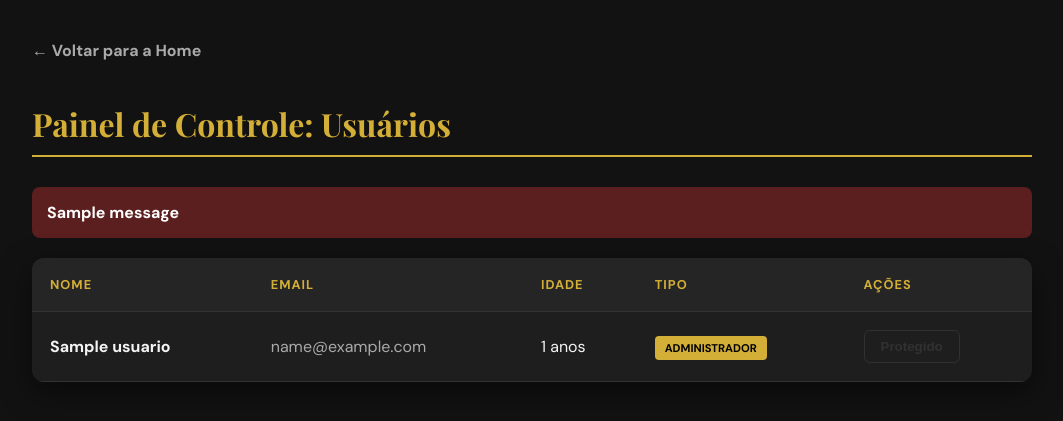
After one commit to Brunolmf/TP1_EngSoftware, a Flask app: page /admin/usuarios in a window 1280 px wide. The commit adds this page. Shown: the top 421 px of the page, without its empty margins (108-1171 px from the left). Run offline with Flask 3, Linux system fonts and the light colour scheme; the visitor is signed in with stand-in values (Sample User, id 1); tables that the repository leaves empty hold one stand-in row (values such as "Sample post"); one stand-in notice (Sample message) is shown.

Commit message:
adiciona pagina de controle de usuarios

```diff
--- a/src/app.py
+++ b/src/app.py
@@ -231,5 +231,46 @@ def avaliar_bar(bar_id):
 
     return redirect(url_for('detalhes_bar', bar_id=bar_id))
 
+@app.route('/admin/usuarios')
+def admin_usuarios():
+    if 'usuario_id' not in session:
+        return redirect(url_for('acesso'))
+
+    usuario_logado = Usuario.query.get(session['usuario_id'])
+    if not usuario_logado or not usuario_logado.is_admin:
+        flash('Acesso negado.')
+        return redirect(url_for('home'))
+
+    # Lista todos os usuários exceto o próprio admin logado (opcional)
+    todos_usuarios = Usuario.query.order_by(Usuario.nome).all()
+    return render_template('admin_usuarios.html', usuarios=todos_usuarios, usuario_logado=usuario_logado)
+
+@app.route('/admin/usuarios/deletar/<int:id>', methods=['POST'])
+def deletar_usuario(id):
+    if 'usuario_id' not in session:
+        return redirect(url_for('acesso'))
+
+    admin = Usuario.query.get(session['usuario_id'])
+    if not admin or not admin.is_admin:
+        flash('Operação não permitida.')
+        return redirect(url_for('home'))
+
+    usuario_para_deletar = Usuario.query.get_or_404(id)
+
+    # Impede que um admin delete a si mesmo ou outro admin por engano (regra de segurança)
+    if usuario_para_deletar.is_admin:
+        flash('Não é possível remover um administrador.')
+        return redirect(url_for('admin_usuarios'))
+
+    try:
+        db.session.delete(usuario_para_deletar)
+        db.session.commit()
+        flash(f'Usuário {usuario_para_deletar.nome} removido com sucesso!', 'sucesso')
+    except Exception:
+        db.session.rollback()
+        flash('Erro ao remover usuário.')
+
+    return redirect(url_for('admin_usuarios'))
+
 if __name__ == '__main__':
     app.run(debug=True)
--- /dev/null
+++ b/src/templates/admin_usuarios.html
@@ -0,0 +1,182 @@
+<!DOCTYPE html>
+<html lang="pt-BR">
+<head>
+    <meta charset="UTF-8">
+    <meta name="viewport" content="width=device-width, initial-scale=1.0">
+    <title>Gerenciar Usuários | Saideira</title>
+    <link rel="preconnect" href="https://fonts.googleapis.com">
+    <link href="https://fonts.googleapis.com/css2?family=DM+Sans:wght@400;700&family=Playfair+Display:wght@700&display=swap" rel="stylesheet">
+    <style>
+        :root {
+            --bg-color: #121212;
+            --card-bg: #1e1e1e;
+            --primary-amber: #d4af37;
+            --text-light: #f4f4f4;
+            --text-muted: #aaaaaa;
+            --danger: #d32f2f;
+        }
+
+        body {
+            font-family: 'DM Sans', sans-serif;
+            background-color: var(--bg-color);
+            color: var(--text-light);
+            margin: 0;
+            padding: 40px 20px;
+        }
+
+        .container {
+            max-width: 1000px;
+            margin: 0 auto;
+        }
+
+        h1 {
+            font-family: 'Playfair Display', serif;
+            color: var(--primary-amber);
+            border-bottom: 2px solid var(--primary-amber);
+            padding-bottom: 10px;
+            margin-bottom: 30px;
+        }
+
+        .voltar {
+            display: inline-block;
+            margin-bottom: 20px;
+            color: var(--text-muted);
+            text-decoration: none;
+            font-weight: bold;
+        }
+
+        .voltar:hover { color: var(--primary-amber); }
+
+        /* Mensagens de Alerta compatíveis com app.py */
+        .mensagem {
+            padding: 15px;
+            border-radius: 8px;
+            margin-bottom: 20px;
+            font-weight: bold;
+        }
+        .sucesso { background-color: #1f5c34; color: white; }
+        .erro { background-color: #5c1f1f; color: white; }
+
+        table {
+            width: 100%;
+            border-collapse: collapse;
+            background-color: var(--card-bg);
+            border-radius: 12px;
+            overflow: hidden;
+            box-shadow: 0 10px 30px rgba(0,0,0,0.5);
+        }
+
+        th, td {
+            padding: 18px;
+            text-align: left;
+            border-bottom: 1px solid #333;
+        }
+
+        th {
+            background-color: #252525;
+            color: var(--primary-amber);
+            text-transform: uppercase;
+            font-size: 0.8rem;
+            letter-spacing: 1px;
+        }
+
+        tr:hover { background-color: #2a2a2a; }
+
+        .badge {
+            padding: 5px 10px;
+            border-radius: 4px;
+            font-size: 0.7rem;
+            font-weight: bold;
+            text-transform: uppercase;
+        }
+
+        .badge-admin { background-color: var(--primary-amber); color: #000; }
+        .badge-user { background-color: #444; color: #fff; }
+
+        .btn-delete {
+            background-color: transparent;
+            color: var(--danger);
+            border: 1px solid var(--danger);
+            padding: 8px 16px;
+            border-radius: 6px;
+            cursor: pointer;
+            font-weight: bold;
+            transition: all 0.2s ease;
+        }
+
+        .btn-delete:hover {
+            background-color: var(--danger);
+            color: white;
+        }
+
+        .btn-disabled {
+            border-color: #444;
+            color: #444;
+            cursor: not-allowed;
+            opacity: 0.5;
+        }
+    </style>
+</head>
+<body>
+    <div class="container">
+        <a href="{{ url_for('home') }}" class="voltar">← Voltar para a Home</a>
+
+        <h1>Painel de Controle: Usuários</h1>
+
+        {% with messages = get_flashed_messages(with_categories=true) %}
+          {% if messages %}
+            {% for category, message in messages %}
+              <div class="mensagem {% if category == 'sucesso' %}sucesso{% else %}erro{% endif %}">
+                {{ message }}
+              </div>
+            {% endfor %}
+          {% endif %}
+        {% endwith %}
+
+        <table>
+            <thead>
+                <tr>
+                    <th>Nome</th>
+                    <th>Email</th>
+                    <th>Idade</th>
+                    <th>Tipo</th>
+                    <th>Ações</th>
+                </tr>
+            </thead>
+            <tbody>
+                {% for usuario in usuarios %}
+                <tr>
+                    <td><strong>{{ usuario.nome }}</strong></td>
+                    <td style="color: var(--text-muted);">{{ usuario.email }}</td>
+                    <td>{{ usuario.idade }} anos</td>
+                    <td>
+                        {% if usuario.is_admin %}
+                            <span class="badge badge-admin">Administrador</span>
+                        {% else %}
+                            <span class="badge badge-user">Cliente</span>
+                        {% endif %}
+                    </td>
+                    <td>
+                        {% if not usuario.is_admin %}
+                            <form action="{{ url_for('deletar_usuario', id=usuario.id) }}" method="POST" style="display:inline;">
+                                <button type="submit" class="btn-delete" onclick="return confirm('Tem certeza que deseja remover permanentemente o usuário {{ usuario.nome }}?');">
+                                    Excluir
+                                </button>
+                            </form>
+                        {% else %}
+                            <button class="btn-delete btn-disabled" disabled>Protegido</button>
+                        {% endif %}
+                    </td>
+                </tr>
+                {% else %}
+                <tr>
+                    <td colspan="5" style="text-align: center; padding: 40px; color: var(--text-muted);">
+                        Nenhum usuário cadastrado além de você.
+                    </td>
+                </tr>
+                {% endfor %}
+            </tbody>
+        </table>
+    </div>
+</body>
+</html>
```
Also changed, not shown: src/templates/index.html (+10 -1 lines).
